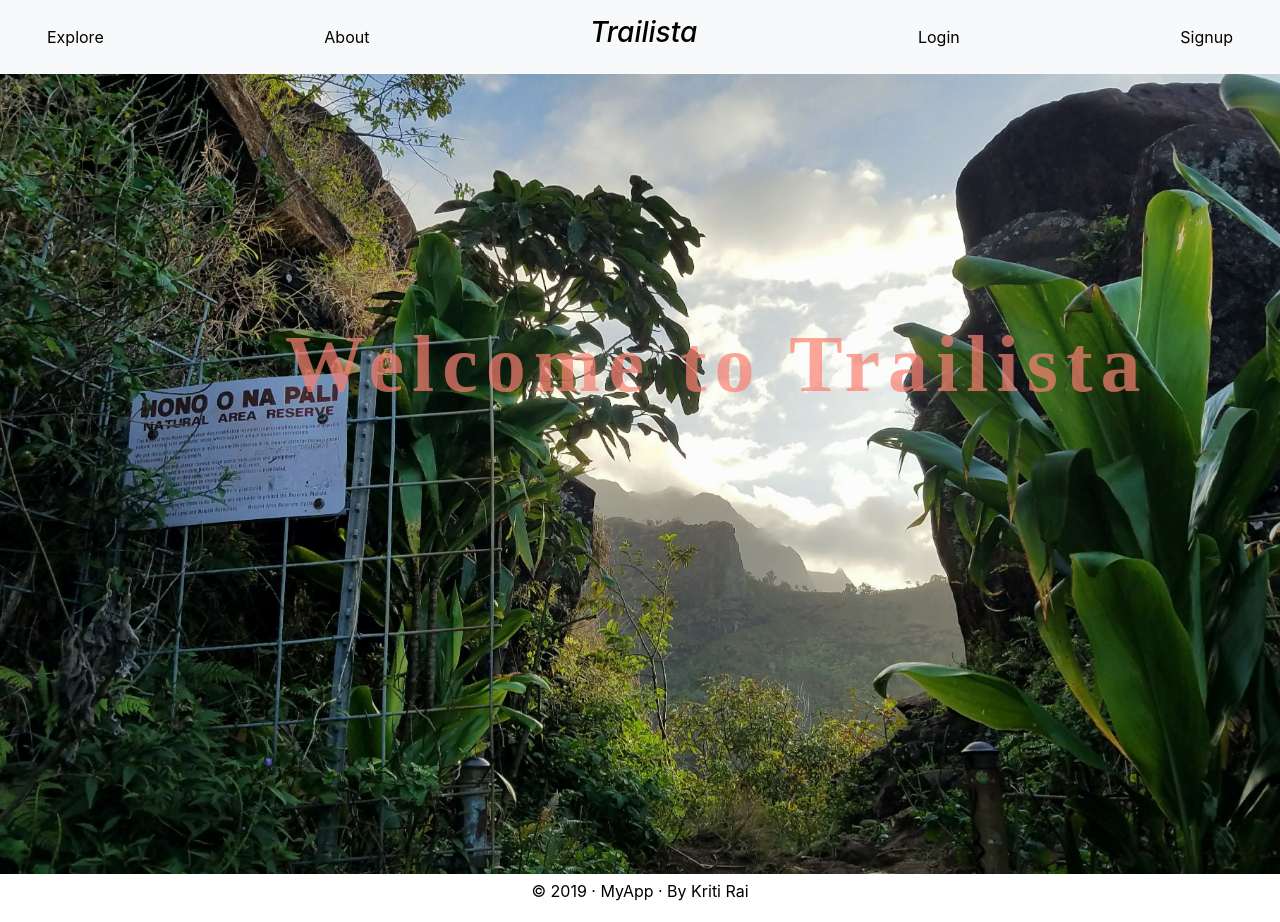
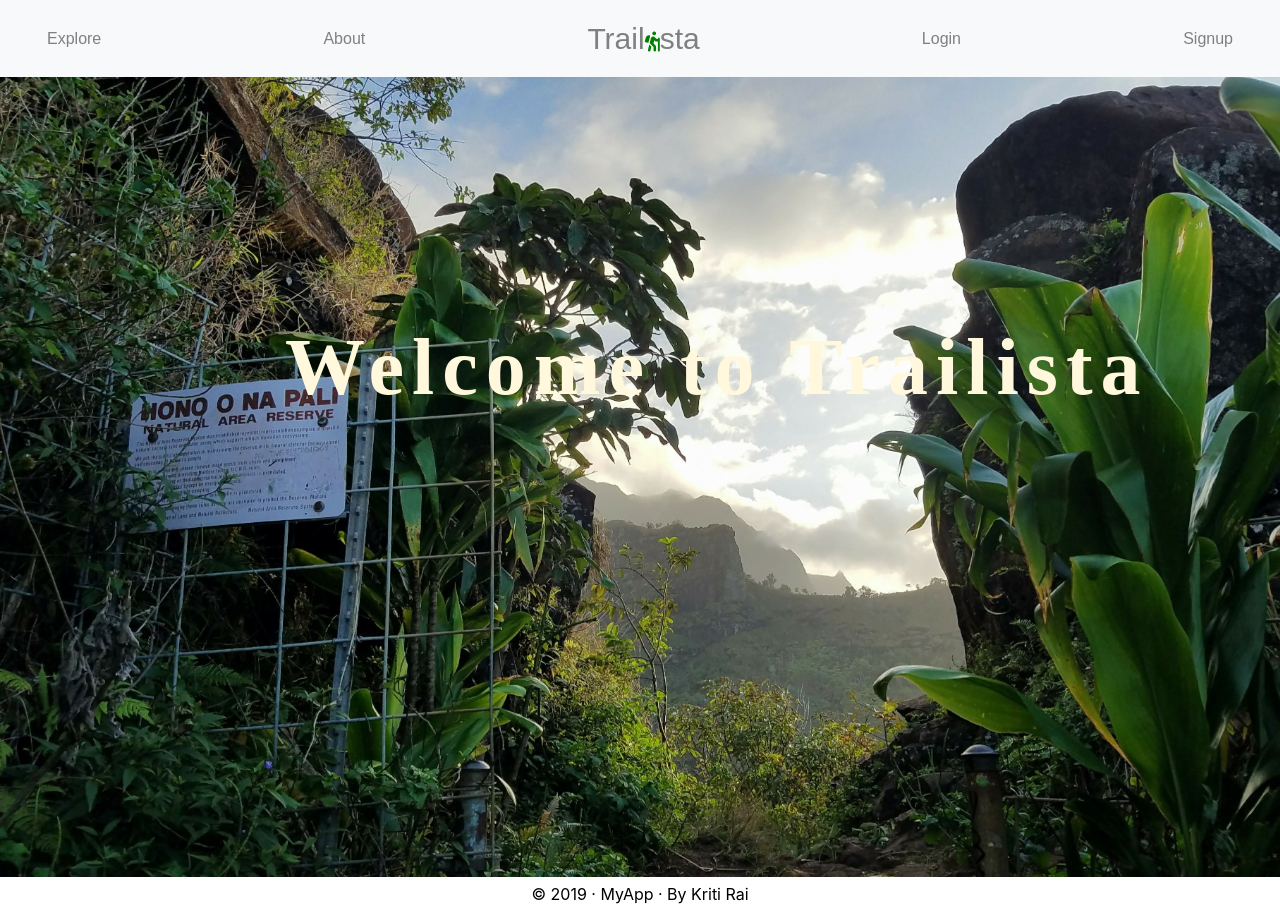
Before and after one commit to kriti-rai/trailista, a React (Create React App) app in the folder client/: page / in a window 1280 px wide. Built offline with nearby package versions, Linux system fonts and the light colour scheme; no server answers.

Commit message:
Add styles

```diff
--- a/client/src/containers/Navbar.js
+++ b/client/src/containers/Navbar.js
@@ -10,15 +10,15 @@ function Navbar(props) {
   if (logged_in) {
     showTabs = (
       <>
-        <NavLink to='/user' className="nav-link">My Profile</NavLink>
-        <NavLink to='/logout' className="nav-link">Logout</NavLink>
+        <NavLink to='/user' activeClassName="selected-tab" className="nav-link"><span className="tab-tab-title">My Profile</span></NavLink>
+        <NavLink to='/logout' activeClassName="selected-tab" className="nav-link"><span className="tab-title">Logout</span></NavLink>
       </>
     )
   } else {
     showTabs = (
       <>
-        <NavLink to='/login' className="nav-link">Login</NavLink>
-        <NavLink to='/signup' className="nav-link">Signup</NavLink>
+        <NavLink to='/login' activeClassName="selected-tab" className="nav-link"><span className="tab-title">Login</span></NavLink>
+        <NavLink to='/signup' activeClassName="selected-tab" className="nav-link"><span className="tab-title">Signup</span></NavLink>
       </>
     )
   }
@@ -27,9 +27,9 @@ function Navbar(props) {
     <>
     <nav className="navbar navbar-expand-lg navbar-light bg-light">
       <div className="container-fluid">
-          <NavLink to='/hikes' className="nav-link">Explore</NavLink>
-          <NavLink to='/about' className="nav-link">About</NavLink>
-          <h3><em><NavLink to='/' className="nav-link">Trailista</NavLink></em></h3>
+          <NavLink to='/hikes' activeClassName="selected-tab" className="nav-link"><span className="tab-title">Explore</span></NavLink>
+          <NavLink to='/about' activeClassName="selected-tab" className="nav-link"><span className="tab-title">About</span></NavLink>
+          <NavLink to='/' className="nav-link"><span className="app-title">Trail</span><i id="hiker-icon" className="fas fa-hiking"></i><span className="app-title">sta</span></NavLink>
           { showTabs }
         </div>
       </nav>
--- a/client/src/styles/App.css
+++ b/client/src/styles/App.css
@@ -17,7 +17,7 @@
   color: black;
 }
 
-@import url('https://fonts.googleapis.com/css?family=Quicksand|Permanent+Marker')
+@import url('https://fonts.googleapis.com/css?family=Heebo|Quicksand|Permanent+Marker')
 
 @keyframes App-logo-spin {
   from {
@@ -26,6 +26,23 @@
   to {
     transform: rotate(360deg);
   }
+}
+
+/* //////////////////////NAVBAR////////////////////// */
+
+.nav-link:hover, .selected-tab {
+  background-color: #D3D3D3;
+}
+
+.app-title {
+  font-size: 30px;
+  color: grey;
+  font-family: 'Heebo', sans-serif;
+}
+
+.tab-title {
+  color: grey;
+  font-family: 'Heebo', sans-serif;
 }
 
 
@@ -89,6 +106,7 @@ background-color: white;
 }
 
 /* HOME */
+
 .home-container {
  background-image: url('.././images/napali-trail.jpg');
  background-repeat: no-repeat;
@@ -107,11 +125,15 @@ background-color: white;
   letter-spacing: .1em;
   font-family: 'Permanent Marker', cursive;
   padding: 230px 240px 0 285px;
-  background: salmon;
-  opacity: 0.7;
+  background: #FFF8DC;
 
   -webkit-background-clip: text;
   -webkit-text-fill-color: transparent;
+}
+
+#hiker-icon {
+  font-size: 20px;
+  color: green;
 }
 
 
```
